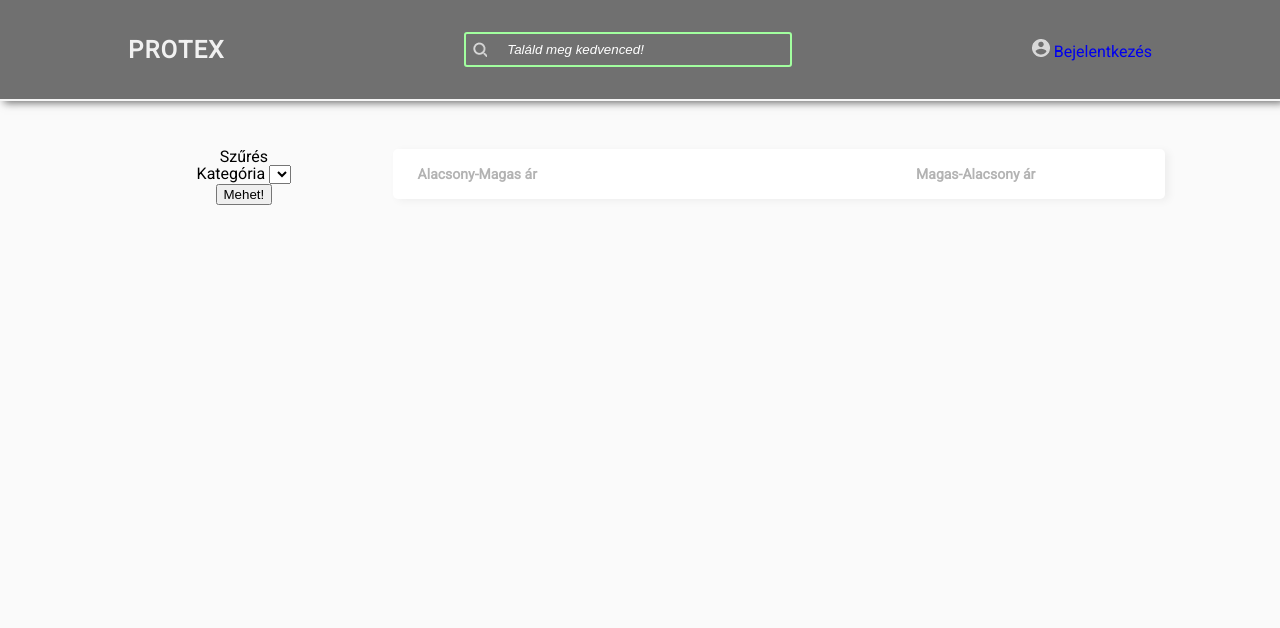
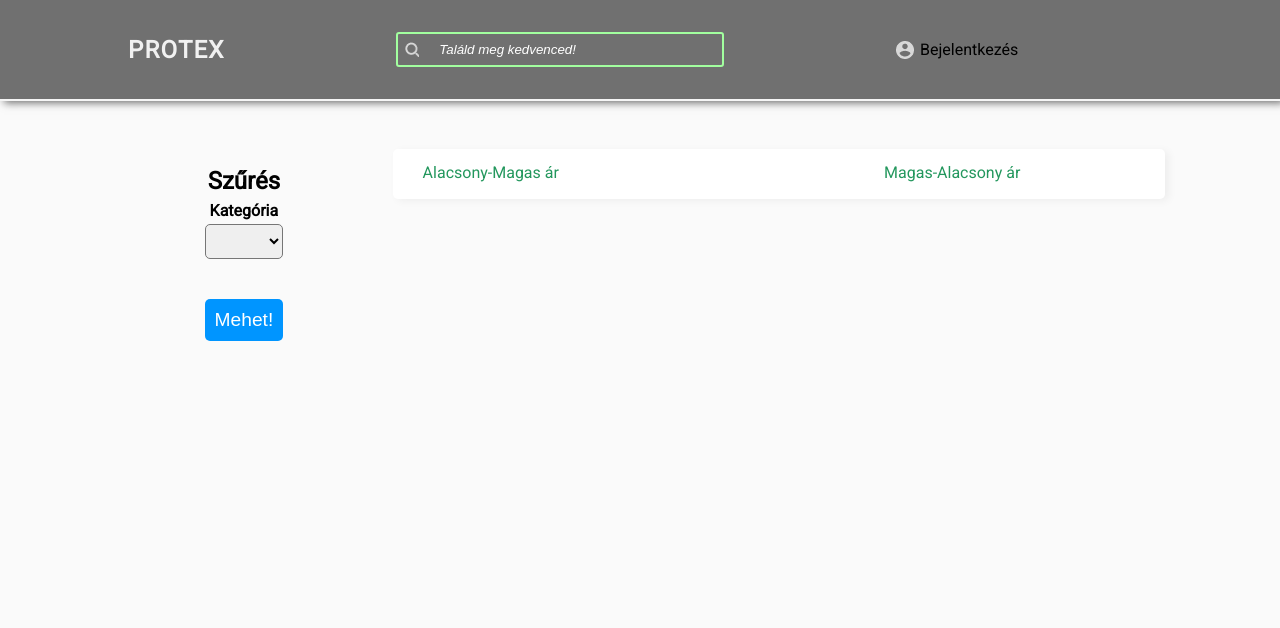
Before and after one commit to AgostonHerczegh/protexv2-1, a Node server app: template views/home/index.hbs in a window 1280 px wide. Shown: the top 628 px of the page. Run offline with Node 20, Linux system fonts and the light colour scheme; the template is opened without the code that fills it: most values are stand-ins (such as "Sample title", 1, 10 or a date in 2020); lists and menus that the app fills with data are empty; some libraries are stand-ins or nearby versions.

Commit message:
Bug fixek

```diff
--- a/config/custom-express.js
+++ b/config/custom-express.js
@@ -45,6 +45,7 @@
 
     this.app.engine('hbs', hbs({
       helpers: {
+        dateFormat: require('handlebars-dateformat'),
         json: function (context) {
           return JSON.stringify(context);
         },
--- a/dao/productsDAO.js
+++ b/dao/productsDAO.js
@@ -26,13 +26,13 @@
   orderedList(order = null) {
     return new Promise((resolve, reject) => {
       if (order == 'low-price') {
-        this.connection.query('select * from products ORDER BY price ASC',
+        this.connection.query('SELECT * FROM products INNER JOIN stock on stock.product_id=products.id ORDER BY price ASC',
           (err, result) => {
             if (err) return reject(err);
             return resolve(result);
           });
       }
-      this.connection.query('select * from products ORDER BY ?? DESC', order,
+      this.connection.query('SELECT * FROM products INNER JOIN stock on stock.product_id=products.id ORDER BY ?? DESC', order,
         (err, result) => {
           if (err) return reject(err);
           return resolve(result);
@@ -41,7 +41,7 @@
   }
   async listByCategory(idcategory) {
     return new Promise((resolve, reject) => {
-      this.connection.query(`SELECT * FROM products WHERE category = ${idcategory}`,
+      this.connection.query(`SELECT * FROM products p JOIN stock s ON p.id = s.product_id WHERE p.category = ${idcategory}`,
         (err, result) => {
           if (err) return reject(err);
           return resolve(result);
--- a/package.json
+++ b/package.json
@@ -20,6 +20,7 @@
     "express-handlebars": "^3.0.2",
     "express-session": "^1.15.6",
     "express-validator": "^5.3.1",
+    "handlebars-dateformat": "^1.1.3",
     "multer": "^1.4.5-lts.1",
     "mysql": "^2.16.0",
     "nodemon": "^1.19.4"
--- a/public/css/header.css
+++ b/public/css/header.css
@@ -247,9 +247,13 @@
   height: 100%;
 }
 
+header .action-item .login {
+  text-decoration: none;
+}
+
 /* Header Dropdowns */
 header .dropdown .submenu-dropdown {
-  box-shadow: 4px 2px 8px rgba(0,0,0,.05);
+  box-shadow: 4px 2px 8px rgba(0, 0, 0, .05);
   background-color: #fff;
   border-radius: 5px;
 }
--- a/public/css/products-sec.css
+++ b/public/css/products-sec.css
@@ -7,31 +7,60 @@
   margin-right: auto;
 }
 
-/* Promo Code */
-.products aside .promo-code {
-  position: relative;
-  margin-top: 1em;
-  border-radius: 4px;
-  background-color: #fff;
-  height: 260px;
-  box-shadow: 4px 2px 8px rgba(0, 0, 0, .05);
+/* Filterek */
+aside {
+  display: flex;
+  justify-content: center;
+  margin: 20px;
 }
 
-.products aside .promo-code .texts {
-  position: absolute;
-  text-align: center;
-  transform: translate(-50%, -50%);
-  top: 50%;
-  left: 50%;
+.filters-form {
+  display: flex;
+  flex-direction: column;
+  width: 100%;
+  max-width: 500px;
+  border: 1px solid #ccc;
+  padding: 20px;
+  border-radius: 8px;
+  background-color: #f9f9f9;
 }
 
-.products aside .promo-code .texts .title {
-  margin-bottom: 2em;
-  color: #666666;
+fieldset {
+  border: none;
 }
 
-.products aside .promo-code .texts .desc {
-  color: #d1d1d1;
+legend {
+  font-weight: bold;
+  font-size: 1.5rem;
+  margin-bottom: 10px;
+}
+
+.filter {
+  display: flex;
+  flex-direction: column;
+  margin-bottom: 20px;
+}
+
+label {
+  font-weight: bold;
+  margin-bottom: 5px;
+}
+
+select {
+  padding: 8px;
+  border-radius: 5px;
+}
+
+button {
+  background-color: #0095ff;
+  color: #fff;
+  padding: 10px;
+  border: none;
+  border-radius: 5px;
+  width: 100%;
+  font-size: 1.2rem;
+  margin-top: 20px;
+  cursor: pointer;
 }
 
 /* Nav Products */
@@ -49,14 +78,17 @@
   align-items: center;
   justify-content: space-between;
   width: 80%;
+  margin-top: 1.1em;
   margin-left: 25px;
 }
 
 .products main nav .filters .filter a {
+  color: #23975d;
   text-decoration: none;
-  color: #b3b3b3;
-  font-size: 14px;
-  font-weight: 600;
+  transition: background-color 0.3s ease;
+  margin-right: 10px;
+  display: block;
+  padding: 5px;
 }
 
 .products main nav .filters .filter-selected a {
--- a/routes/checkout/address.js
+++ b/routes/checkout/address.js
@@ -6,7 +6,6 @@
     const productsDao = new app.dao.productsDAO(connection);
     const userDao = new app.dao.userDAO(connection);
 
-    console.log(req.body.id)
     if (req.body.id == "") {
       userDao.savePaymentInfo(req.body, req.session.user)
     }
--- a/routes/user/signIn.js
+++ b/routes/user/signIn.js
@@ -41,7 +41,7 @@
             admin: user.user_type == "ADMIN" ? true : false,
             cart: [],
           };
-          console.log(req.session['user']);
+          app.locals.user = req.session['user'];
           res.redirect('/');
 
         });
--- a/views/orders/index.hbs
+++ b/views/orders/index.hbs
@@ -1,5 +1,7 @@
 {{#each orders}}
+{{dateFormat order_time "dddd, MMMM Do YYYY, h:mm:ss a"}}
 {{#if_eq status "pending"}}
+
 <div>Folyamatban</div>
 {{/if_eq}}
 {{#if_eq status "completed"}}
--- a/views/partials/header.hbs
+++ b/views/partials/header.hbs
@@ -10,8 +10,35 @@
       </form>
     </div>
     {{# if user }}
-
+    {{#if user.admin}}
     <div class="actions-items">
+      <div class="action-item">
+        <img src="/img/icons/ic_account_circle.png" alt="Bejelentkezés">
+        <div class="user-session">
+          <a href="/admin">Admin</a>
+        </div>
+        <div class="user-session">
+          <a href="/log-out">Kijelentkezés</a>
+        </div>
+        <div class="user-session">
+          <p class="hello">Helló, {{user.username}}</p>
+        </div>
+      </div>
+    </div>
+    {{ else }}
+    <div class="actions-items">
+      <div class="action-item">
+        <img src="/img/icons/ic_account_circle.png" alt="Bejelentkezés">
+        <div class="user-session">
+          <a href="/profile">Profilom</a>
+        </div>
+        <div class="user-session">
+          <a href="/log-out">Kijelentkezés</a>
+        </div>
+        <div class="user-session">
+          <p class="hello">Helló, {{user.username}}</p>
+        </div>
+      </div>
       <div class="action-item">
         <img src="/img/icons/ic_shopping_cart.png" alt="Kosár">
         <a href="/cart"><span id="items-in-cart"></span>Kosár</a>
@@ -21,30 +48,18 @@
         <img src="/img/icons/ic_orders.png" alt="Rendeléseim">
         <a href="/orders"><span id="orders"></span>Rendeléseim</a>
       </div>
-      {{/if}}
-
+    </div>
+    {{/if}}
+    {{ else }}
+    <div class="actions-items">
       <div class="action-item">
         <img src="/img/icons/ic_account_circle.png" alt="Bejelentkezés">
-        {{# if user }}
-        <div class="user-session">
-          <a href="/profile">Profilom</a>
-        </div>
-        {{#if user.admin}}
-        <div class="user-session">
-          <a href="/admin">Admin</a>
-        </div>
-        {{/if}}
-        <div class="user-session">
-          <a href="/log-out">Kijelentkezés</a>
-        </div>
-        <div class="user-session">
-          <p class="hello">Helló, {{user.username}}</p>
-        </div>
-        {{ else }}
-        <a href="/sign-in">Bejelentkezés</a>
-        {{/if}}
+        <a href="/sign-in" style="color: inherit;">Bejelentkezés</a>
       </div>
     </div>
+    {{/if}}
+  </div>
+  </div>
   </div>
   <div class="line-div"></div>
 
--- a/views/partials/products.hbs
+++ b/views/partials/products.hbs
@@ -37,7 +37,6 @@
           {{else}}
           <span class="stock" style="color:red">Nincs készleten</span>
           {{/if}}
-
         </p>
 
         <div class="price">
@@ -57,5 +56,5 @@
 </section>
 
 <script>
-
+  console.log({{{ json products }}})
 </script>
```
Also changed, not shown: protexv2.sql (+93 -23 lines), routes/checkout/cart.js (+31 -5 lines), views/checkout/cart.hbs (+9 -2 lines), views/product_detail/index.hbs (+10 -0 lines), 1 other file.
